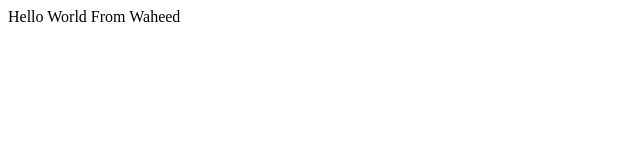
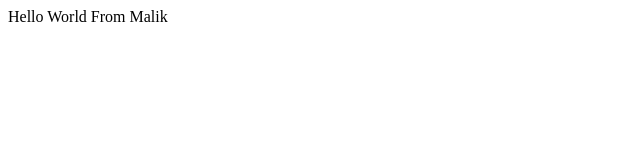
Before and after one commit to waheedasghar/bootcamp2020, a plain HTML site: page index.html in a window 1280 px wide. Shown: the full height of the page, 0-640 px from the left. Drawn offline with Linux system fonts and the light colour scheme.

Commit message:
updated index.html

```diff
--- a/index.html
+++ b/index.html
@@ -6,7 +6,7 @@
 </head>
 <body>
     <div>
-        Hello World From Waheed
+        Hello World From Malik
     </div>
 
 </body>
```
